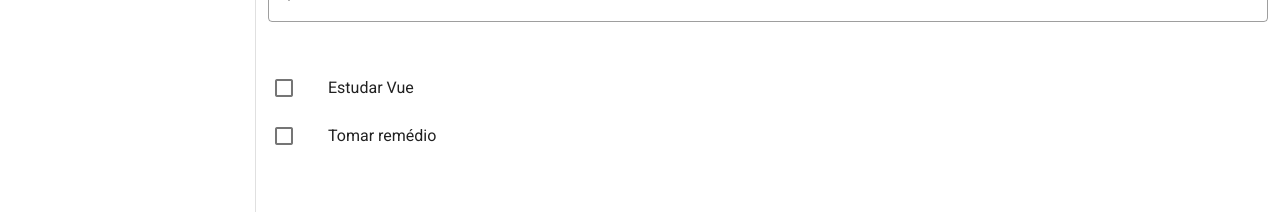
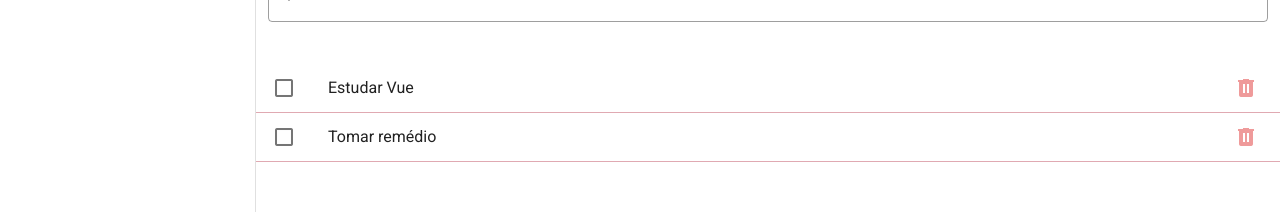
Before and after one commit to desenvolveronica/Vue-List, a Vue app: page / in a window 1280 px wide. Shown: the part 174-386 px from the top of the page. Built offline with nearby package versions, Linux system fonts and the light colour scheme.

Commit message:
Removendo tarefas

```diff
--- a/src/components/tarefas/Tarefa.vue
+++ b/src/components/tarefas/Tarefa.vue
@@ -14,14 +14,29 @@
             >
               <v-list-item-title>{{tarefa.titulo}}</v-list-item-title>
             </v-list-item-content>
+
+            <!-- icone das tarefas -->
+
+              <v-btn icon @click.stop="handleRemoveTarefa(tarefa.id)">
+                <v-icon color="red lighten-3">mdi-trash-can</v-icon>
+              </v-btn>
           </template>
         </v-list-item>
+        <v-divider
+        style="background:pink"/>
   </div>
 </template>
 
 <script>
 export default {
-  props:['tarefa']
+  props:['tarefa'],
+
+  methods:{
+    handleRemoveTarefa(id){
+      this.$store.commit('removeTarefa', id)
+      console.log('Removeu pois com o filter o retorno é todos os diferentes do id selecionado');
+    }
+  }
 }
 </script>
 
--- a/src/store/index.js
+++ b/src/store/index.js
@@ -21,6 +21,10 @@
         })
     }
     console.log('adiciona tarefa');
+    },
+
+    removeTarefa(state, id){
+      state.tarefas = state.tarefas.filter(tarefa => tarefa.id !== id)
     }
   },
 
--- a/src/views/Tarefas.vue
+++ b/src/views/Tarefas.vue
@@ -29,6 +29,7 @@
         :tarefa="tarefa"
         />
       </div>
+
 
 
       </v-list-item-group>
```
